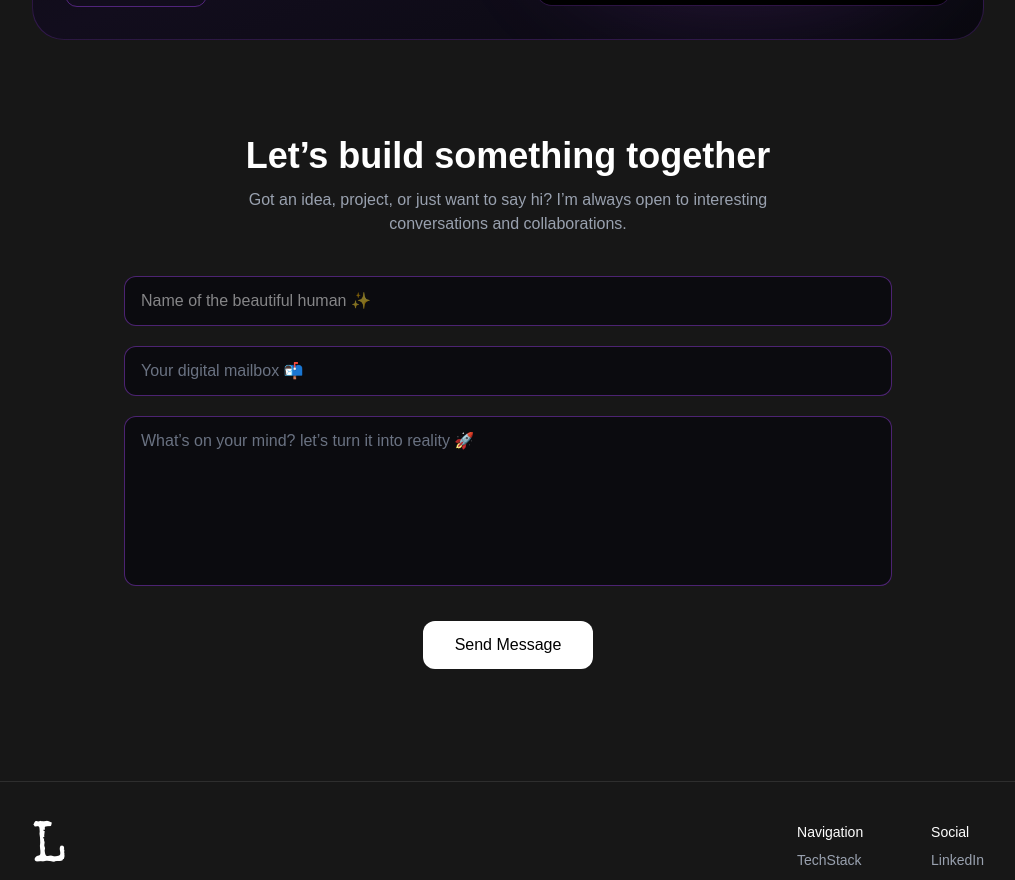
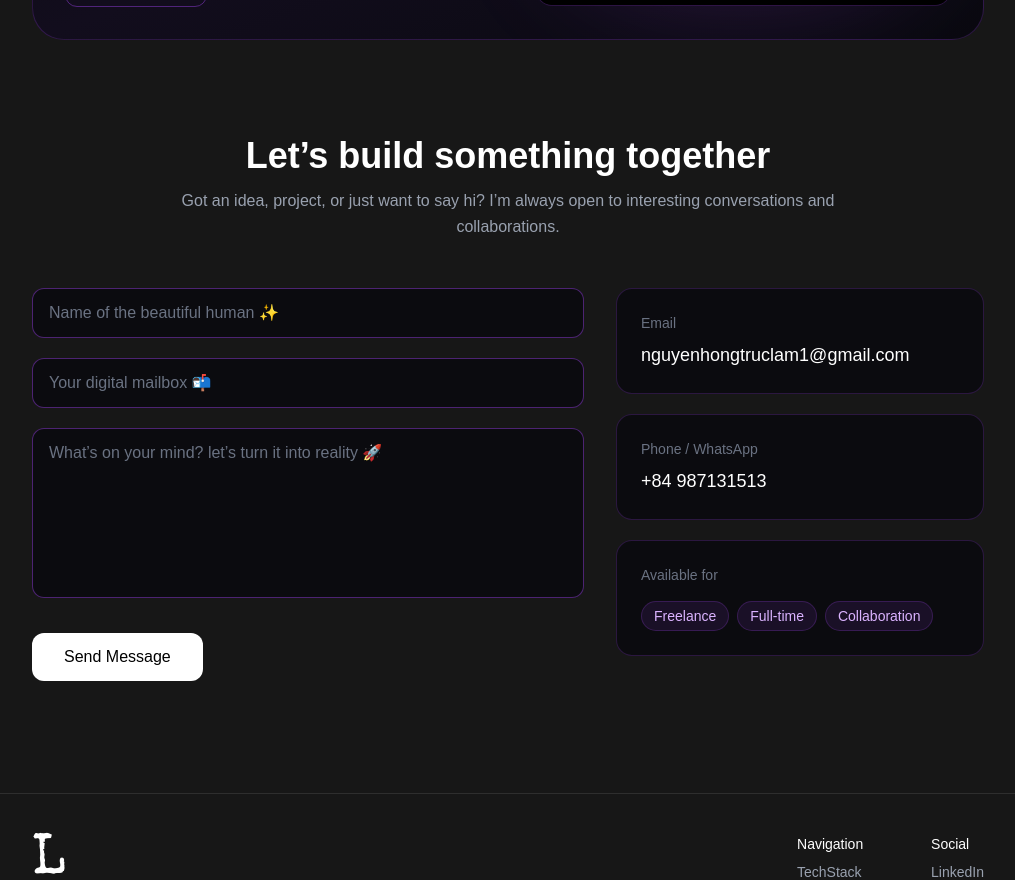
Before and after one commit to lamdev1902/my-portfolio, a Next.js app: page / in a window 1280 px wide. Shown: the part 2960-3840 px from the top of the page, without its empty margins (132-1147 px from the left). Built offline with nearby package versions, Linux system fonts and the light colour scheme.

Commit message:
contact info

```diff
--- a/components/home/Contact.tsx
+++ b/components/home/Contact.tsx
@@ -29,22 +29,32 @@ export default function ContactSection() {
 
   const handleSubmit = async (e: React.FormEvent) => {
     e.preventDefault();
+
     setLoading(true);
     setSuccess(false);
 
     try {
       const res = await fetch("/api/contact", {
         method: "POST",
-        headers: { "Content-Type": "application/json" },
+        headers: {
+          "Content-Type": "application/json",
+        },
         body: JSON.stringify(form),
       });
 
       if (!res.ok) throw new Error();
 
       setSuccess(true);
-      setForm({ name: "", email: "", message: "" });
 
-      setTimeout(() => setSuccess(false), 3000);
+      setForm({
+        name: "",
+        email: "",
+        message: "",
+      });
+
+      setTimeout(() => {
+        setSuccess(false);
+      }, 3000);
     } catch (err) {
       console.log(err);
     } finally {
@@ -54,14 +64,13 @@ export default function ContactSection() {
 
   return (
     <section className="w-full relative" id="contact">
-
       {/* TITLE */}
-      <div className="mb-10 text-center">
+      <div className="mb-12 text-center">
         <h2 className="text-4xl font-semibold text-white">
           Let’s build something together
         </h2>
 
-        <p className="text-gray-400 mt-3 max-w-xl mx-auto">
+        <p className="text-gray-400 mt-3 max-w-2xl mx-auto leading-relaxed">
           Got an idea, project, or just want to say hi?
           I’m always open to interesting conversations and collaborations.
         </p>
@@ -72,7 +81,11 @@ export default function ContactSection() {
         className={`
           fixed top-6 left-6 z-50
           transition-all duration-500 ease-out
-          ${success ? "translate-x-0 opacity-100" : "-translate-x-10 opacity-0"}
+          ${
+            success
+              ? "translate-x-0 opacity-100"
+              : "-translate-x-10 opacity-0"
+          }
         `}
       >
         <div className="bg-green-500/90 text-white px-4 py-3 rounded-xl shadow-lg backdrop-blur">
@@ -80,12 +93,14 @@ export default function ContactSection() {
         </div>
       </div>
 
-      {/* FORM */}
+      {/* CONTENT */}
+      <div className="max-w-6xl mx-auto grid grid-cols-1 lg:grid-cols-[1.2fr_0.8fr] gap-8 items-start">
+
+        {/* LEFT - FORM */}
         <form
           onSubmit={handleSubmit}
-        className="w-full max-w-3xl mx-auto space-y-5"
+          className="space-y-5"
         >
-
           {/* NAME */}
           <input
             name="name"
@@ -97,6 +112,7 @@ export default function ContactSection() {
               bg-[#0b0b0f]
               border border-purple-500/40
               text-white
+              placeholder:text-gray-500
               outline-none
               focus:border-purple-400
               transition
@@ -115,7 +131,7 @@ export default function ContactSection() {
               w-full px-4 py-3 rounded-xl
               bg-[#0b0b0f]
               border border-purple-500/40
-            text-gray-300
+              text-white
               placeholder:text-gray-500
               outline-none
               focus:border-purple-400
@@ -145,8 +161,8 @@ export default function ContactSection() {
             required
           />
 
-        {/* BUTTON CENTER */}
-        <div className="flex justify-center pt-2">
+          {/* BUTTON */}
+          <div className="pt-2">
             <button
               type="submit"
               disabled={loading}
@@ -164,8 +180,114 @@ export default function ContactSection() {
               {loading ? "Sending..." : "Send Message"}
             </button>
           </div>
+        </form>
 
-      </form>
+        {/* RIGHT - CONTACT INFO */}
+        <div className="space-y-5">
+
+          {/* EMAIL CARD */}
+          <div
+            className="
+              rounded-2xl
+              border border-purple-500/20
+              bg-[#0b0b0f]
+              p-6
+            "
+          >
+            <p className="text-sm text-gray-500 mb-2">
+              Email
+            </p>
+
+            <a
+              href="mailto:yourmail@gmail.com"
+              className="
+                text-white text-lg
+                hover:text-purple-400
+                transition
+                break-all
+              "
+            >
+              nguyenhongtruclam1@gmail.com
+            </a>
+          </div>
+
+          {/* PHONE / WHATSAPP */}
+          <div
+            className="
+              rounded-2xl
+              border border-purple-500/20
+              bg-[#0b0b0f]
+              p-6
+            "
+          >
+            <p className="text-sm text-gray-500 mb-2">
+              Phone / WhatsApp
+            </p>
+
+            <a
+              href="https://wa.me/84123456789"
+              target="_blank"
+              className="
+                text-white text-lg
+                hover:text-purple-400
+                transition
+              "
+            >
+              +84 987131513
+            </a>
+          </div>
+
+          {/* STATUS CARD */}
+          <div
+            className="
+              rounded-2xl
+              border border-purple-500/20
+              bg-[#0b0b0f]
+              p-6
+            "
+          >
+            <p className="text-sm text-gray-500 mb-4">
+              Available for
+            </p>
+
+            <div className="flex flex-wrap gap-2">
+              <span
+                className="
+                  px-3 py-1 rounded-full
+                  bg-purple-500/10
+                  border border-purple-500/20
+                  text-sm text-purple-300
+                "
+              >
+                Freelance
+              </span>
+
+              <span
+                className="
+                  px-3 py-1 rounded-full
+                  bg-purple-500/10
+                  border border-purple-500/20
+                  text-sm text-purple-300
+                "
+              >
+                Full-time
+              </span>
+
+              <span
+                className="
+                  px-3 py-1 rounded-full
+                  bg-purple-500/10
+                  border border-purple-500/20
+                  text-sm text-purple-300
+                "
+              >
+                Collaboration
+              </span>
+            </div>
+          </div>
+
+        </div>
+      </div>
     </section>
   );
 }
--- a/package.json
+++ b/package.json
@@ -9,6 +9,7 @@
     "lint": "eslint"
   },
   "dependencies": {
+    "@supabase/supabase-js": "^2.105.4",
     "@vercel/analytics": "^2.0.1",
     "@vercel/speed-insights": "^2.0.0",
     "framer-motion": "^12.38.0",
```
Also changed, not shown: 1 other file (tests, documents, lock files or other folders). Lines whose indentation alone changed are shown as unchanged.
